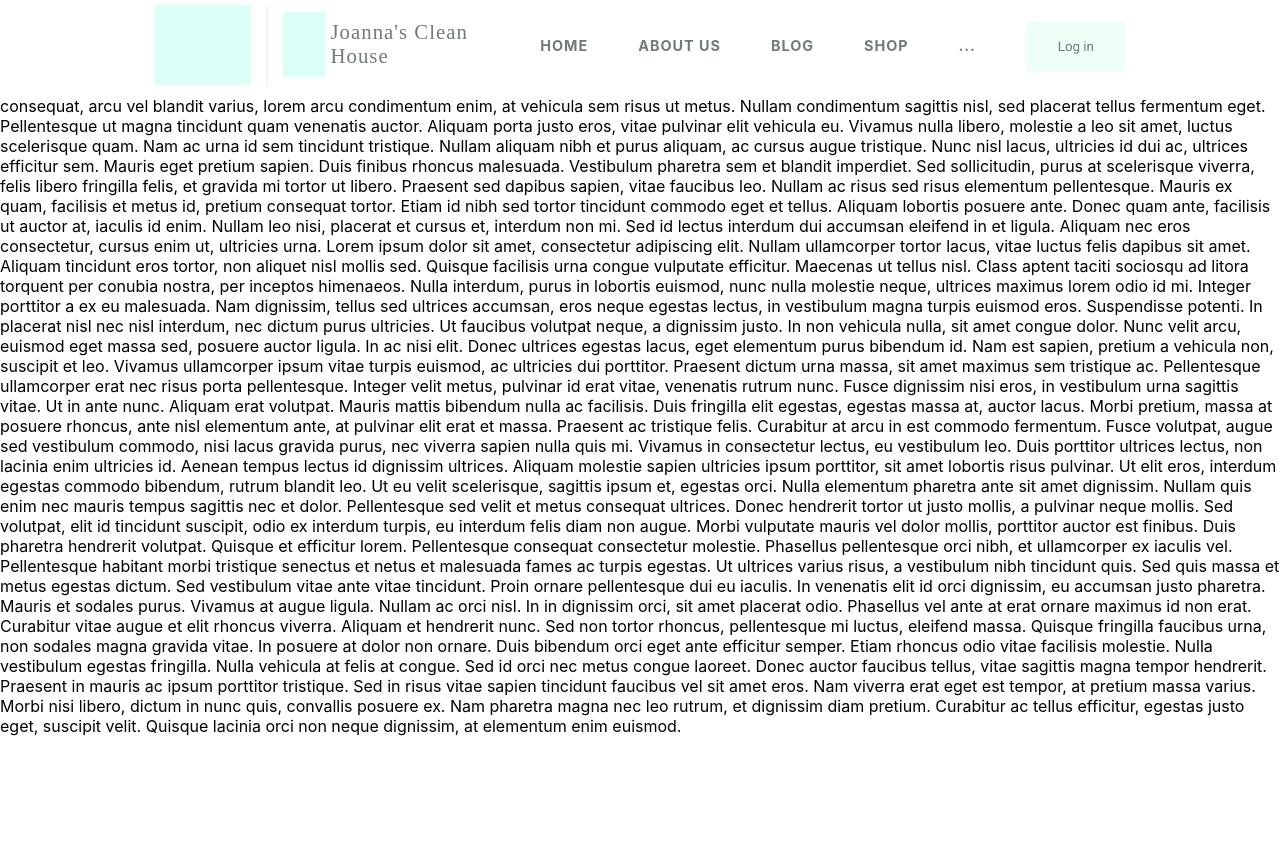
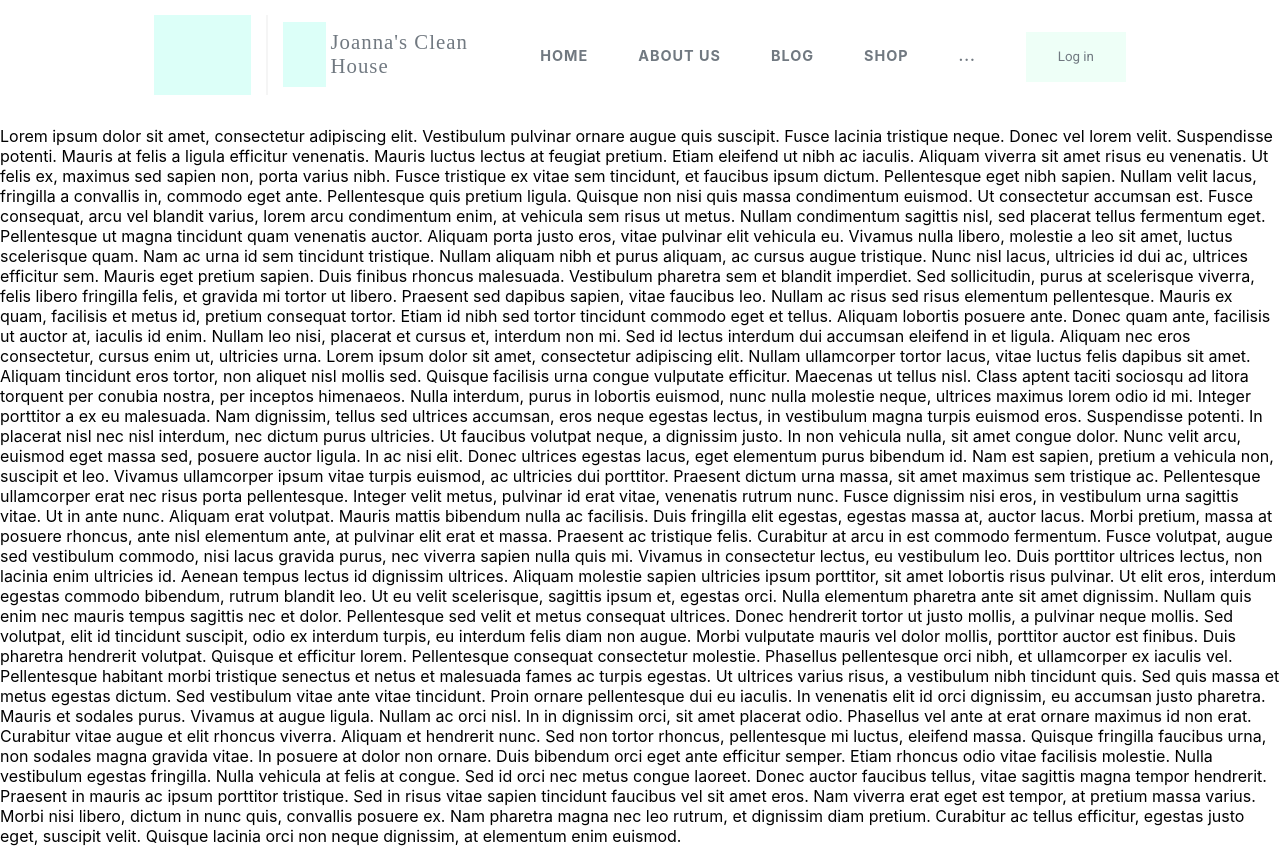
Before and after one commit to peacchy/Joanna-s-Clean-Home, a React (Create React App) app: page / in a window 1280 px wide. Before the commit the page ends 800 px from the top, so only its background shows below. Built offline with nearby package versions, Linux system fonts and the light colour scheme.

Commit message:
fix navbar

```diff
--- a/package.json
+++ b/package.json
@@ -7,9 +7,11 @@
     "@types/node": "12.7.4",
     "@types/react": "16.9.2",
     "@types/react-dom": "16.9.0",
+    "@types/react-router-dom": "^4.3.5",
     "node-sass": "^4.12.0",
     "react": "^16.9.0",
     "react-dom": "^16.9.0",
+    "react-router-dom": "^5.0.1",
     "react-scripts": "3.1.1",
     "typescript": "3.6.2"
   },
--- a/src/App.scss
+++ b/src/App.scss
@@ -1,3 +1,5 @@
 body {
     box-sizing: border-box;
+    padding-top: 110px;
+
 }
--- a/src/App.tsx
+++ b/src/App.tsx
@@ -1,13 +1,22 @@
 import React from "react";
+import { BrowserRouter, Route } from "react-router-dom";
 import "./App.scss";
+
 import Navbar from "./components/navbar/Navbar";
+import AboutUs from "./components/about-us/AboutUs";
 
 const App = () => {
 	return (
 		<div className="App">
-			<div className="navbar">
-				<Navbar />
-			</div>
+			<BrowserRouter>
+				<div className="navbar">
+					<Navbar />
+				</div>
+
+				<Route path="/home" exact component={App} />
+				<Route path="/aboutus" exact component={AboutUs} />
+
+
 			<p>
 				Lorem ipsum dolor sit amet, consectetur adipiscing elit.
 				Vestibulum pulvinar ornare augue quis suscipit. Fusce lacinia
@@ -108,6 +117,7 @@ const App = () => {
 				justo eget, suscipit velit. Quisque lacinia orci non neque
 				dignissim, at elementum enim euismod.
 			</p>
+			</BrowserRouter>
 		</div>
 	);
 };
--- a/src/components/navbar/Navbar.scss
+++ b/src/components/navbar/Navbar.scss
@@ -8,6 +8,7 @@
 	background-color: #fff;
 	width: 100%;
 	letter-spacing: 1px;
+	padding-top: 10px;
 
 
 	&__elements {
--- a/src/components/navbar/item/NavbarItem.tsx
+++ b/src/components/navbar/item/NavbarItem.tsx
@@ -1,14 +1,17 @@
-import React from 'react';
-import './NavbarItem.scss';
+import React from "react";
+import { Link } from "react-router-dom";
+import "./NavbarItem.scss";
 
-import Props from './NavbarItem.props';
+import Props from "./NavbarItem.props";
 
 const NavbarItem = (props: Props) => {
-    return(
-        <div className="item">
-            <a className="item__link" href={`#${props.name.toLowerCase()}`}>{props.name}</a>
-        </div>
-    )
-}
+	return (
+		<div className="item">
+            <Link className="item__link" to={`/aboutus`}>{props.name}</Link>
+		</div>
+	);
+};
 
 export default NavbarItem;
+// to={`/${props.name.toLowerCase()}`}
+// name={props.name}
```
Also changed, not shown: 1 other file (tests, documents, lock files or other folders).
